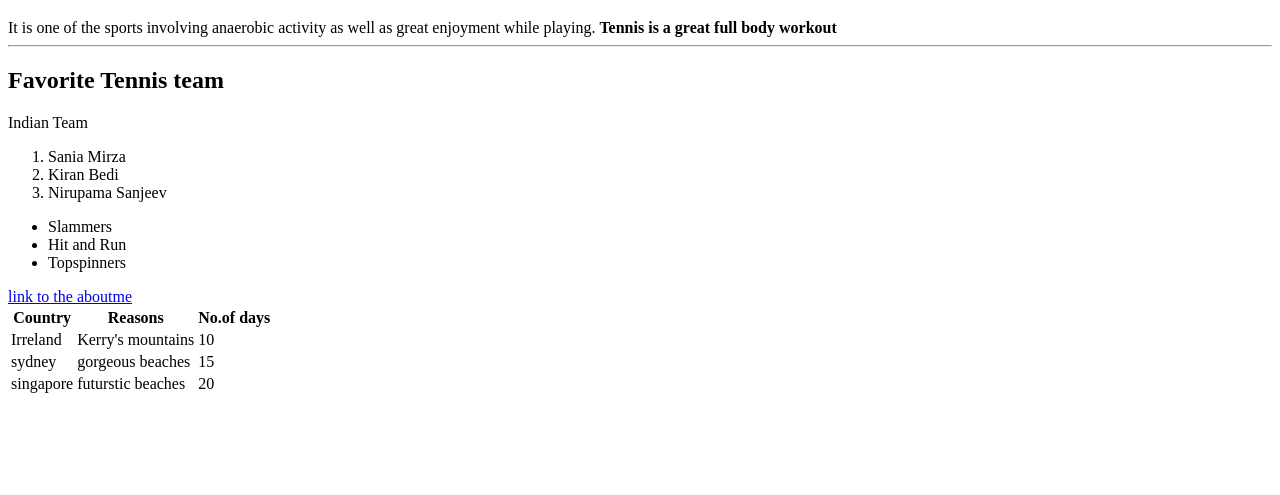
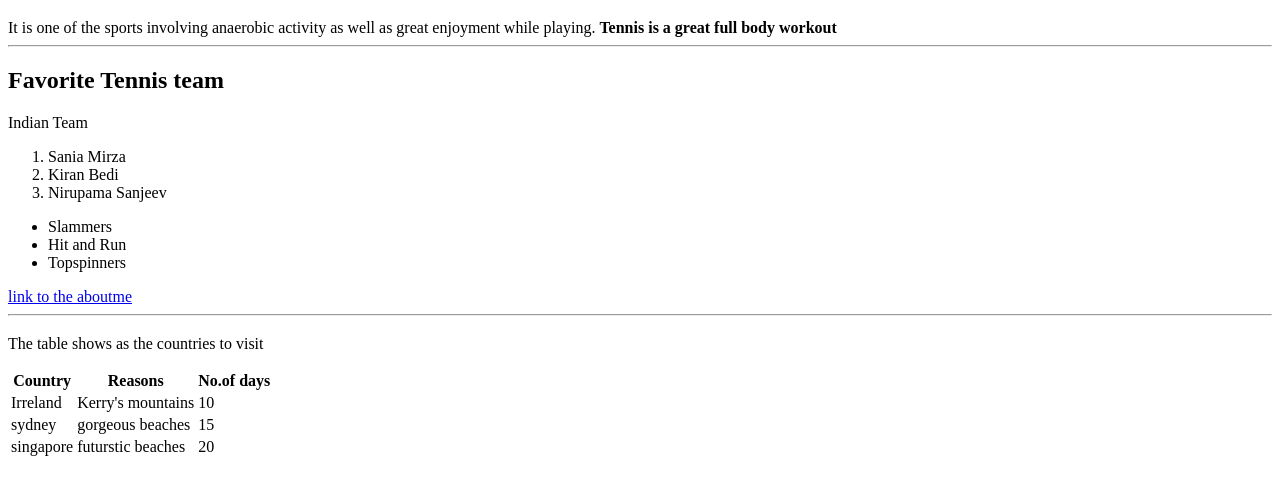
Before and after one commit to 44-563-Web-Apps-S23/44563-webapps-assignment-3-supriya-s562040, a plain HTML site: page index.html in a window 1280 px wide. Shown: the part 87-582 px from the top of the page. Drawn offline with Linux system fonts and the light colour scheme.

Commit message:
Update index.html

```diff
--- a/index.html
+++ b/index.html
@@ -27,6 +27,9 @@
 
      <a href="file:///C:/Users/s562040/Documents/webapps-repose/44563-webapps-assignment-3-supriya-s562040/aboutme.html">link to the aboutme</a>
 
+    <hr>
+    <h2></h2>
+    <p>The table shows as the countries to visit</p>
      <table>
         <tr>
             <th>Country</th>
```
